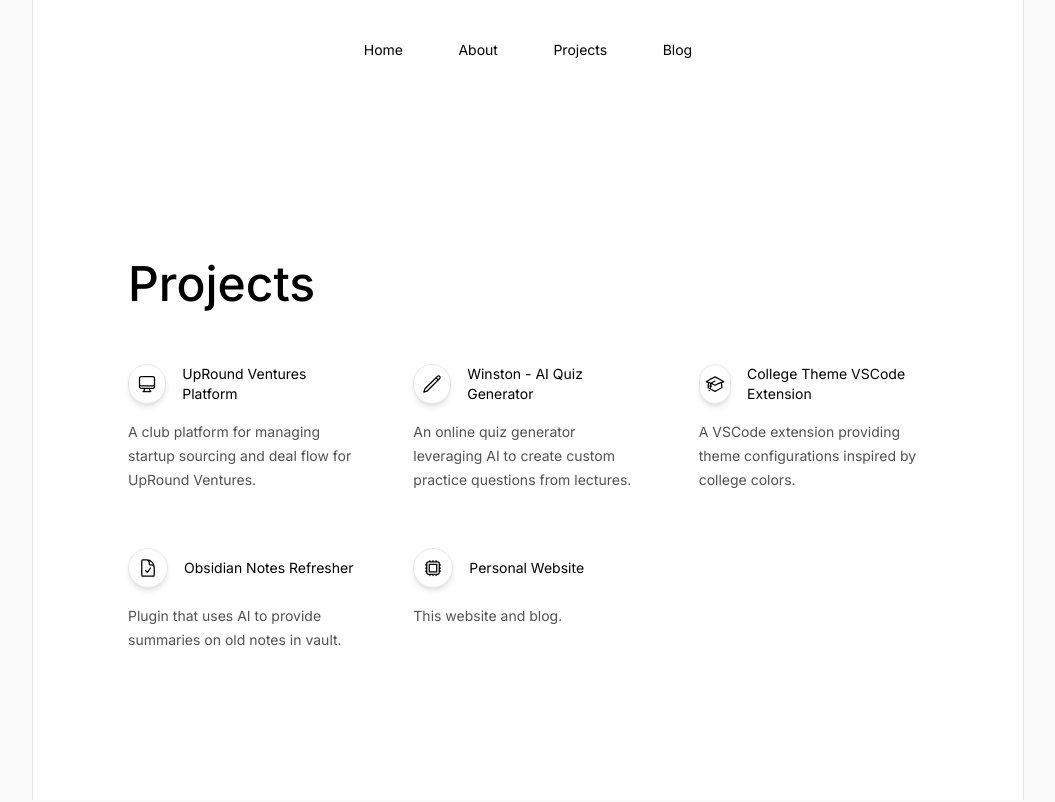
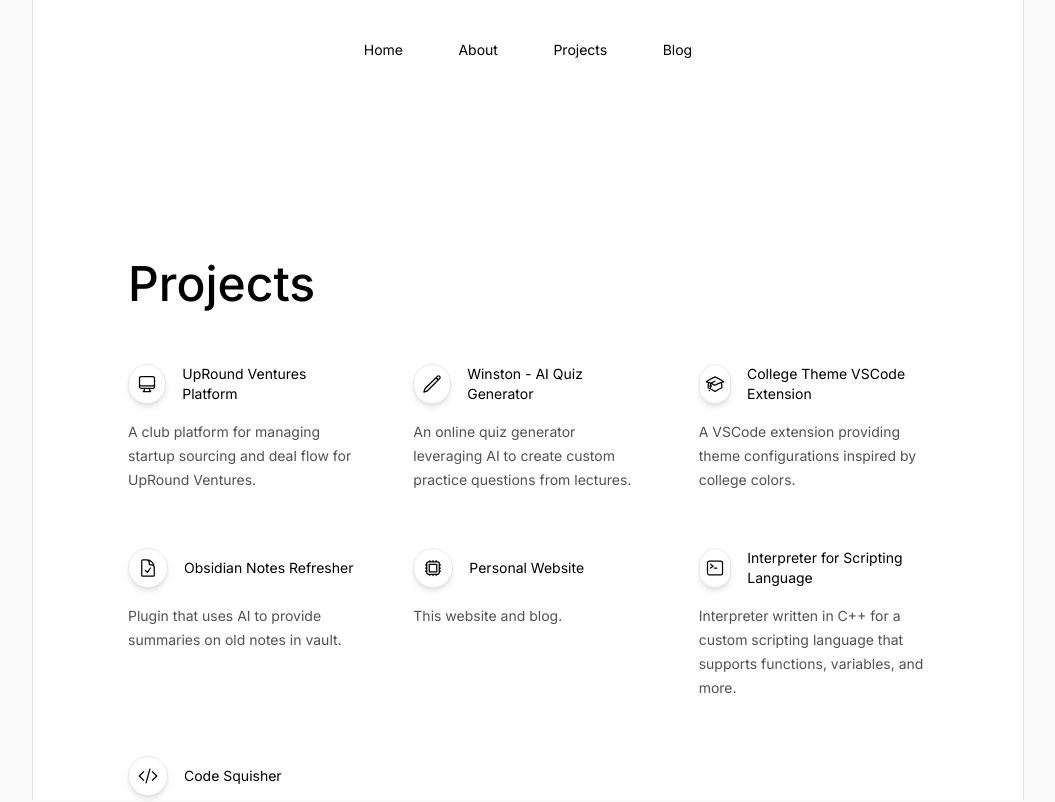
Before and after one commit to connorpark24/connorpark.dev, a Next.js app: page /projects in a window 1280 px wide. Shown: the top 802 px of the page, without its empty margins (112-1167 px from the left). Built offline with nearby package versions, Linux system fonts and the light colour scheme.

Commit message:
add projects

```diff
--- a/src/app/projects/projectData.tsx
+++ b/src/app/projects/projectData.tsx
@@ -4,6 +4,8 @@
   PencilIcon,
   DocumentCheckIcon,
   CpuChipIcon,
+  CodeBracketIcon,
+  CommandLineIcon,
 } from "@heroicons/react/24/outline";
 import { ReactElement } from "react";
 
@@ -49,6 +51,19 @@
     description: "This website and blog. ",
     icon: <CpuChipIcon className="w-5 h-5 dark:text-white" />,
   },
+  {
+    link: "https://github.com/connorpark24/interpreter",
+    title: "Interpreter for Scripting Language",
+    description:
+      "Interpreter written in C++ for a custom scripting language that supports functions, variables, and more.",
+    icon: <CommandLineIcon className="w-5 h-5 dark:text-white" />,
+  },
+  {
+    link: "https://github.com/connorpark24/code-squish",
+    title: "Code Squisher",
+    description: "A tool that compresses code by removing blank lines.",
+    icon: <CodeBracketIcon className="w-5 h-5 dark:text-white" />,
+  },
 ];
 
 export default projectData;
```
